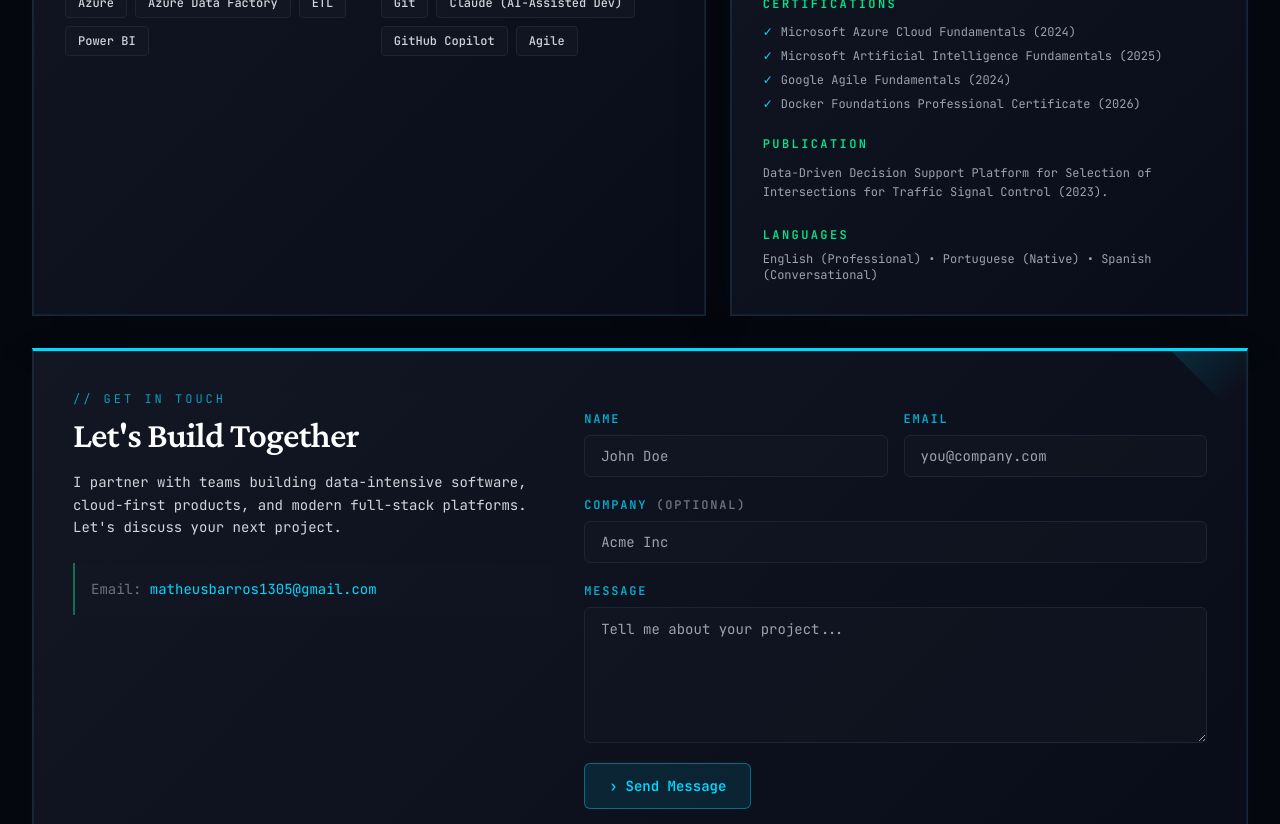
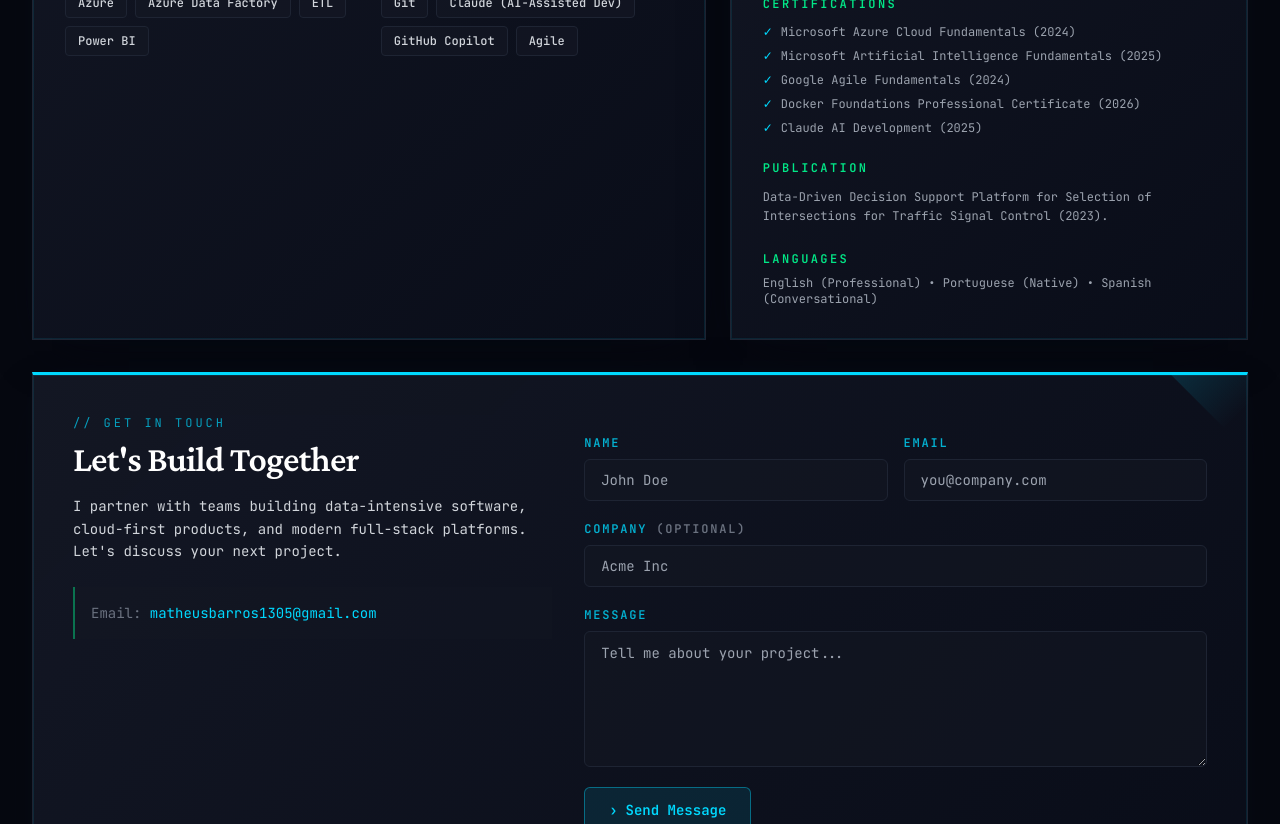
Before and after one commit to barros-m/matheusbarros, a Next.js app: page / in a window 1280 px wide. Shown: the part 2300-3124 px from the top of the page. Built offline with nearby package versions, Linux system fonts and the light colour scheme; no server answers.

Commit message:
feat: enhance certifications section with links and labels

```diff
--- a/src/app/page.tsx
+++ b/src/app/page.tsx
@@ -255,9 +255,16 @@ export default function HomePage() {
             </h3>
             <ul className="space-y-2">
               {certifications.map((item) => (
-                <li key={item} className="flex gap-2 font-mono text-xs text-gray-400">
+                <li key={item.label} className="flex gap-2 font-mono text-xs text-gray-400">
                   <span className="text-electric-cyan">✓</span>
-                  <span>{item}</span>
+                  <a
+                    href={item.url}
+                    target="_blank"
+                    rel="noreferrer"
+                    className="transition-colors hover:text-electric-cyan"
+                  >
+                    {item.label}
+                  </a>
                 </li>
               ))}
             </ul>
--- a/src/data/portfolio.ts
+++ b/src/data/portfolio.ts
@@ -87,10 +87,26 @@ export const education = [
 ];
 
 export const certifications = [
-  "Microsoft Azure Cloud Fundamentals (2024)",
-  "Microsoft Artificial Intelligence Fundamentals (2025)",
-  "Google Agile Fundamentals (2024)",
-  "Docker Foundations Professional Certificate (2026)"
+  {
+    label: "Microsoft Azure Cloud Fundamentals (2024)",
+    url: "https://learn.microsoft.com/en-us/users/matheusbarros-0818/credentials/c8253eb6e8a7c877?ref=https%3A%2F%2Fwww.linkedin.com%2F"
+  },
+  {
+    label: "Microsoft Artificial Intelligence Fundamentals (2025)",
+    url: "https://learn.microsoft.com/en-us/users/matheusbarros-0818/credentials/37709768a56f7bba"
+  },
+  {
+    label: "Google Agile Fundamentals (2024)",
+    url: "https://www.credly.com/badges/a76ee9eb-c2fb-42f2-a0f7-31dc34a71350/linked_in_profile"
+  },
+  {
+    label: "Docker Foundations Professional Certificate (2026)",
+    url: "https://www.linkedin.com/learning/certificates/df355df702e20b97b7048e2e0b4cf4a7e8d0beb2cde4f204c6a565ebb1e2f050"
+  },
+  {
+    label: "Claude AI Development (2025)",
+    url: "https://verify.skilljar.com/c/4dk9upqo8uvw"
+  }
 ];
 
 export const publication =
```
